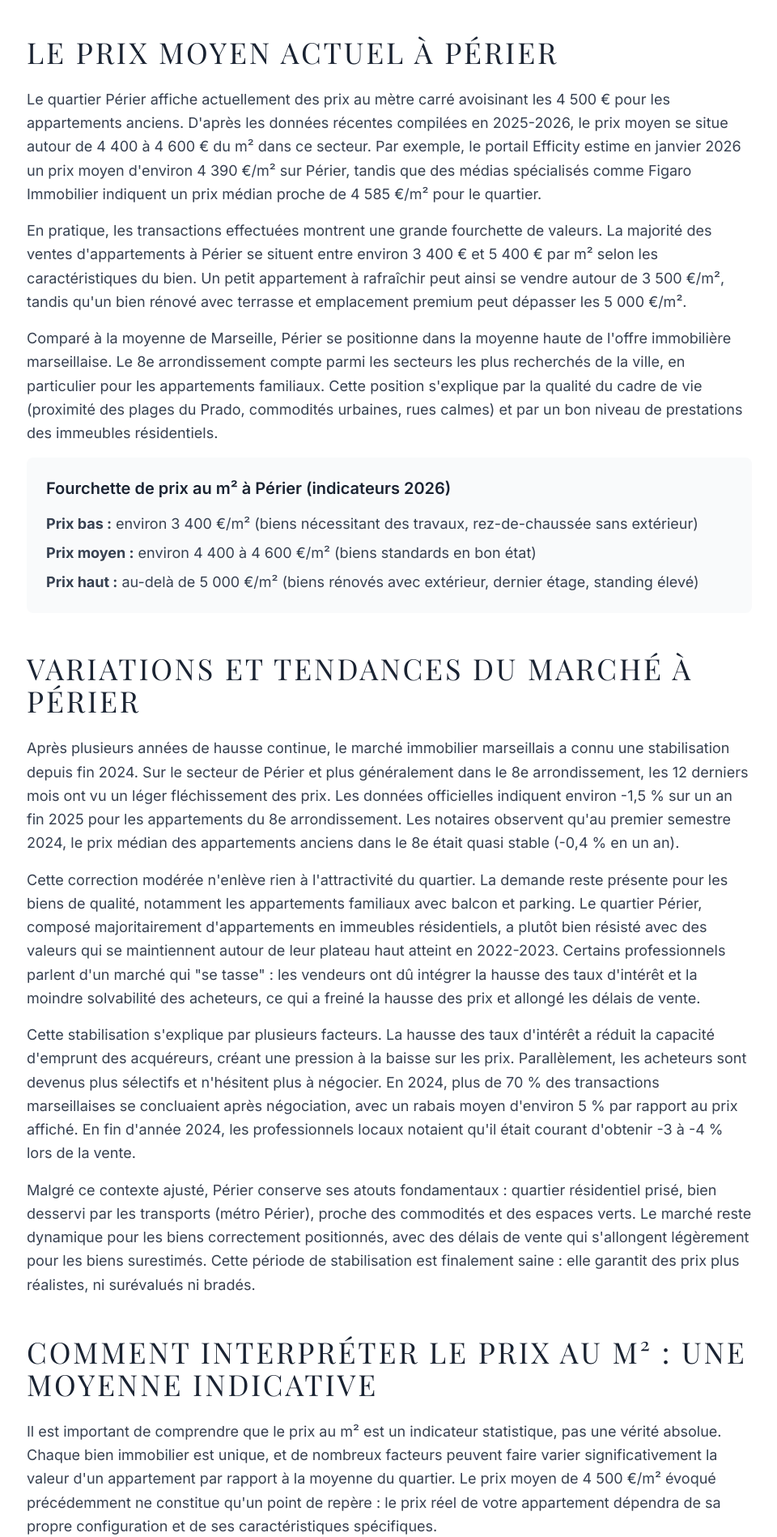
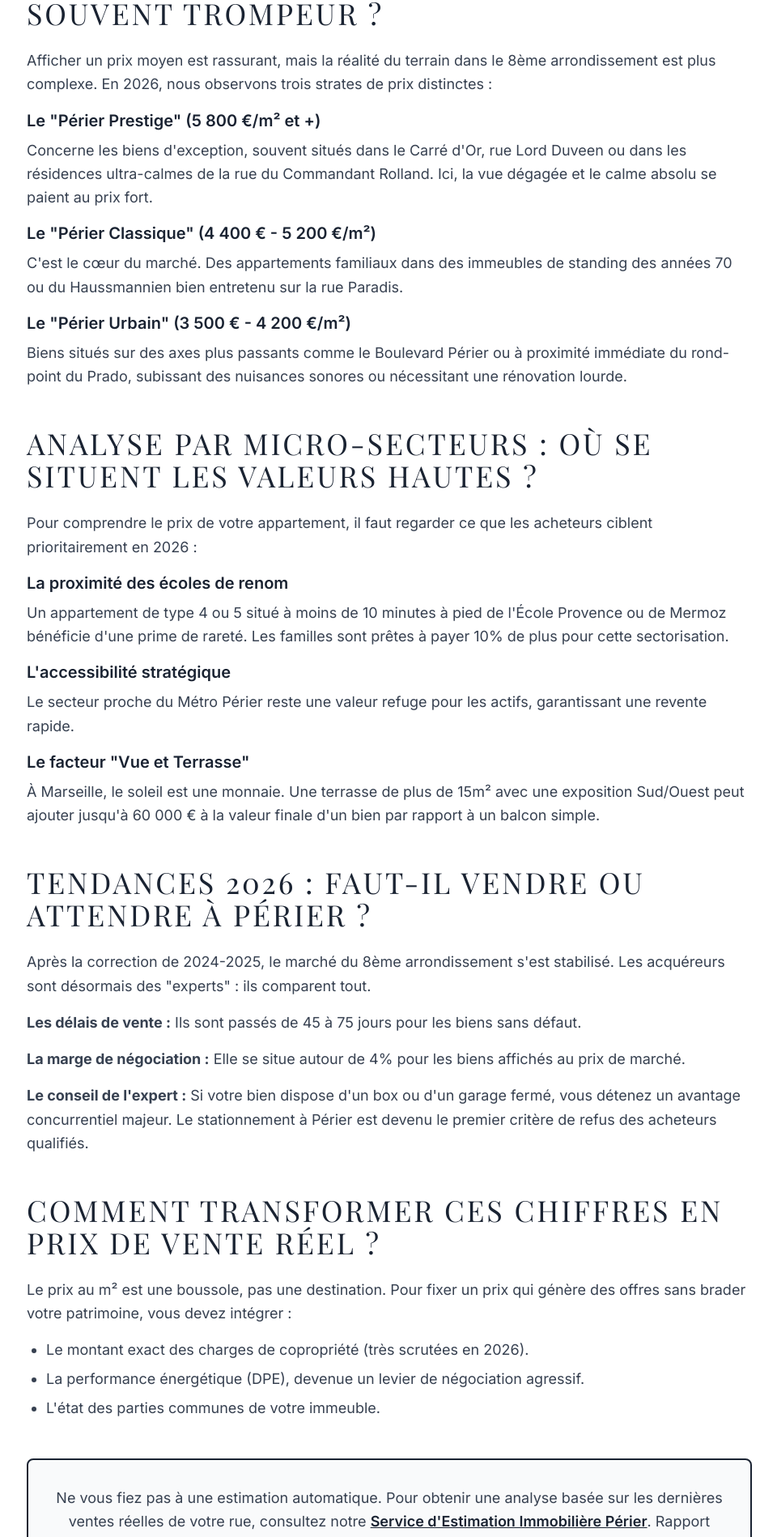
Before and after one commit to PAUL13009/lagenceducoeur13, a Next.js app: page /actualites/prix-m2-perier-marseille-8e in a window 1280 px wide. Shown: the part 753-2651 px from the top of the page at 81% size, without its empty margins (159-1119 px from the left). Built offline with nearby package versions, Linux system fonts and the light colour scheme.

Commit message:
Mise à jour du contenu et des métadonnées SEO de la page Prix m² Périer

```diff
--- a/app/actualites/prix-m2-perier-marseille-8e/page.tsx
+++ b/app/actualites/prix-m2-perier-marseille-8e/page.tsx
@@ -8,7 +8,7 @@ export default function PrixM2PerierPage() {
   // Injection des metadata SEO pour les composants client
   useEffect(() => {
     // Title
-    document.title = 'Prix m² Périer (Marseille 8e) en 2026 - Analyse des tendances immobilières';
+    document.title = 'Prix m2 Marseille Périer (8e) : Analyse Réelle 2026 par Rue';
 
     // Meta description
     let metaDescription = document.querySelector('meta[name="description"]') as HTMLMetaElement;
@@ -17,7 +17,7 @@ export default function PrixM2PerierPage() {
       metaDescription.setAttribute('name', 'description');
       document.head.appendChild(metaDescription);
     }
-    metaDescription.setAttribute('content', 'Découvrez le prix moyen du m² à Périer (Marseille 8e) en 2026. Données fiables, analyse du marché local, repères réalistes pour vendre ou acheter en toute sérénité.');
+    metaDescription.setAttribute('content', 'Découvrez le prix au m2 à Périer (13008) en 2026. Analyse des ventes réelles, quartiers prisés et impact du standing. Évitez les moyennes trompeuses.');
 
     // Canonical
     let canonical = document.querySelector('link[rel="canonical"]') as HTMLLinkElement;
@@ -63,7 +63,7 @@ export default function PrixM2PerierPage() {
           <div className="container mx-auto px-4 relative z-10">
             <div className="max-w-4xl mx-auto text-center">
               <h1 className="text-3xl md:text-4xl lg:text-5xl font-normal mb-8 uppercase tracking-wider" style={{ fontFamily: "'Playfair Display', serif", letterSpacing: '0.08em' }}>
-                Quel est le prix du m2 à Périer (Marseille 8e) en 2026 ?
+                Quel est le prix réel du m2 à Marseille Périer (8e) en 2026 ?
               </h1>
             </div>
           </div>
@@ -77,100 +77,131 @@ export default function PrixM2PerierPage() {
               {/* Introduction */}
               <div className="mb-12">
                 <p className="text-lg text-gray-700 leading-relaxed mb-6">
-                  Connaître le prix moyen au mètre carré dans son quartier est essentiel pour vendre ou acheter un bien immobilier en toute sérénité. Cet article présente les derniers chiffres du marché immobilier à Périer, quartier résidentiel du 8e arrondissement de Marseille, ainsi que les tendances observées ces dernières années. Les données présentées proviennent de sources fiables (base DVF des ventes réelles, observatoires immobiliers) et donnent un aperçu réaliste de la valeur de l'immobilier dans ce secteur. Comprendre ces repères permet de mieux appréhender son projet, qu'il s'agisse de vendre au juste prix ou d'acheter en connaissance de cause.
+                  Le quartier Périer n'est pas une statistique, c'est un micromarché. Si les portails nationaux affichent une moyenne lissée autour de 4 550 €/m², cette donnée est souvent inutile pour un propriétaire. À Périer, entre un rez-de-chaussée sombre et un dernier étage avec terrasse avec une vue sur la colline de Notre Dame de la Garde, le prix peut varier du simple au double.
                 </p>
               </div>
 
-              {/* Prix moyen actuel */}
+              {/* Pourquoi le prix moyen à Périer est souvent trompeur */}
               <div className="mb-12">
                 <h2 className="text-3xl md:text-4xl font-normal text-gray-900 mb-6 uppercase tracking-wider" style={{ fontFamily: "'Playfair Display', serif", letterSpacing: '0.08em', color: '#1a2332' }}>
-                  Le prix moyen actuel à Périer
+                  Pourquoi le prix moyen à Périer est souvent trompeur ?
                 </h2>
                 <p className="text-lg text-gray-700 leading-relaxed mb-4">
-                  Le quartier Périer affiche actuellement des prix au mètre carré avoisinant les 4 500 € pour les appartements anciens. D'après les données récentes compilées en 2025-2026, le prix moyen se situe autour de 4 400 à 4 600 € du m² dans ce secteur. Par exemple, le portail Efficity estime en janvier 2026 un prix moyen d'environ 4 390 €/m² sur Périer, tandis que des médias spécialisés comme Figaro Immobilier indiquent un prix médian proche de 4 585 €/m² pour le quartier.
+                  Afficher un prix moyen est rassurant, mais la réalité du terrain dans le 8ème arrondissement est plus complexe. En 2026, nous observons trois strates de prix distinctes :
                 </p>
-                <p className="text-lg text-gray-700 leading-relaxed mb-4">
-                  En pratique, les transactions effectuées montrent une grande fourchette de valeurs. La majorité des ventes d'appartements à Périer se situent entre environ 3 400 € et 5 400 € par m² selon les caractéristiques du bien. Un petit appartement à rafraîchir peut ainsi se vendre autour de 3 500 €/m², tandis qu'un bien rénové avec terrasse et emplacement premium peut dépasser les 5 000 €/m².
-                </p>
-                <p className="text-lg text-gray-700 leading-relaxed mb-4">
-                  Comparé à la moyenne de Marseille, Périer se positionne dans la moyenne haute de l'offre immobilière marseillaise. Le 8e arrondissement compte parmi les secteurs les plus recherchés de la ville, en particulier pour les appartements familiaux. Cette position s'explique par la qualité du cadre de vie (proximité des plages du Prado, commodités urbaines, rues calmes) et par un bon niveau de prestations des immeubles résidentiels.
-                </p>
-                <div className="bg-gray-50 p-6 rounded-lg mb-6">
-                  <h3 className="text-xl font-semibold text-gray-900 mb-4" style={{ color: '#1a2332' }}>
-                    Fourchette de prix au m² à Périer (indicateurs 2026)
-                  </h3>
-                  <ul className="space-y-2 text-lg text-gray-700">
-                    <li><strong>Prix bas :</strong> environ 3 400 €/m² (biens nécessitant des travaux, rez-de-chaussée sans extérieur)</li>
-                    <li><strong>Prix moyen :</strong> environ 4 400 à 4 600 €/m² (biens standards en bon état)</li>
-                    <li><strong>Prix haut :</strong> au-delà de 5 000 €/m² (biens rénovés avec extérieur, dernier étage, standing élevé)</li>
-                  </ul>
+                <div className="space-y-4 mb-6">
+                  <div>
+                    <h3 className="text-xl font-semibold text-gray-900 mb-2" style={{ color: '#1a2332' }}>
+                      Le "Périer Prestige" (5 800 €/m² et +)
+                    </h3>
+                    <p className="text-lg text-gray-700 leading-relaxed">
+                      Concerne les biens d'exception, souvent situés dans le Carré d'Or, rue Lord Duveen ou dans les résidences ultra-calmes de la rue du Commandant Rolland. Ici, la vue dégagée et le calme absolu se paient au prix fort.
+                    </p>
+                  </div>
+                  <div>
+                    <h3 className="text-xl font-semibold text-gray-900 mb-2" style={{ color: '#1a2332' }}>
+                      Le "Périer Classique" (4 400 € - 5 200 €/m²)
+                    </h3>
+                    <p className="text-lg text-gray-700 leading-relaxed">
+                      C'est le cœur du marché. Des appartements familiaux dans des immeubles de standing des années 70 ou du Haussmannien bien entretenu sur la rue Paradis.
+                    </p>
+                  </div>
+                  <div>
+                    <h3 className="text-xl font-semibold text-gray-900 mb-2" style={{ color: '#1a2332' }}>
+                      Le "Périer Urbain" (3 500 € - 4 200 €/m²)
+                    </h3>
+                    <p className="text-lg text-gray-700 leading-relaxed">
+                      Biens situés sur des axes plus passants comme le Boulevard Périer ou à proximité immédiate du rond-point du Prado, subissant des nuisances sonores ou nécessitant une rénovation lourde.
+                    </p>
+                  </div>
                 </div>
               </div>
 
-              {/* Variations et tendances */}
+              {/* Analyse par micro-secteurs */}
               <div className="mb-12">
                 <h2 className="text-3xl md:text-4xl font-normal text-gray-900 mb-6 uppercase tracking-wider" style={{ fontFamily: "'Playfair Display', serif", letterSpacing: '0.08em', color: '#1a2332' }}>
-                  Variations et tendances du marché à Périer
+                  Analyse par micro-secteurs : Où se situent les valeurs hautes ?
                 </h2>
                 <p className="text-lg text-gray-700 leading-relaxed mb-4">
-                  Après plusieurs années de hausse continue, le marché immobilier marseillais a connu une stabilisation depuis fin 2024. Sur le secteur de Périer et plus généralement dans le 8e arrondissement, les 12 derniers mois ont vu un léger fléchissement des prix. Les données officielles indiquent environ -1,5 % sur un an fin 2025 pour les appartements du 8e arrondissement. Les notaires observent qu'au premier semestre 2024, le prix médian des appartements anciens dans le 8e était quasi stable (-0,4 % en un an).
+                  Pour comprendre le prix de votre appartement, il faut regarder ce que les acheteurs ciblent prioritairement en 2026 :
                 </p>
-                <p className="text-lg text-gray-700 leading-relaxed mb-4">
-                  Cette correction modérée n'enlève rien à l'attractivité du quartier. La demande reste présente pour les biens de qualité, notamment les appartements familiaux avec balcon et parking. Le quartier Périer, composé majoritairement d'appartements en immeubles résidentiels, a plutôt bien résisté avec des valeurs qui se maintiennent autour de leur plateau haut atteint en 2022-2023. Certains professionnels parlent d'un marché qui "se tasse" : les vendeurs ont dû intégrer la hausse des taux d'intérêt et la moindre solvabilité des acheteurs, ce qui a freiné la hausse des prix et allongé les délais de vente.
-                </p>
-                <p className="text-lg text-gray-700 leading-relaxed mb-4">
-                  Cette stabilisation s'explique par plusieurs facteurs. La hausse des taux d'intérêt a réduit la capacité d'emprunt des acquéreurs, créant une pression à la baisse sur les prix. Parallèlement, les acheteurs sont devenus plus sélectifs et n'hésitent plus à négocier. En 2024, plus de 70 % des transactions marseillaises se concluaient après négociation, avec un rabais moyen d'environ 5 % par rapport au prix affiché. En fin d'année 2024, les professionnels locaux notaient qu'il était courant d'obtenir -3 à -4 % lors de la vente.
-                </p>
-                <p className="text-lg text-gray-700 leading-relaxed mb-6">
-                  Malgré ce contexte ajusté, Périer conserve ses atouts fondamentaux : quartier résidentiel prisé, bien desservi par les transports (métro Périer), proche des commodités et des espaces verts. Le marché reste dynamique pour les biens correctement positionnés, avec des délais de vente qui s'allongent légèrement pour les biens surestimés. Cette période de stabilisation est finalement saine : elle garantit des prix plus réalistes, ni surévalués ni bradés.
-                </p>
+                <div className="space-y-4 mb-6">
+                  <div>
+                    <h3 className="text-xl font-semibold text-gray-900 mb-2" style={{ color: '#1a2332' }}>
+                      La proximité des écoles de renom
+                    </h3>
+                    <p className="text-lg text-gray-700 leading-relaxed">
+                      Un appartement de type 4 ou 5 situé à moins de 10 minutes à pied de l'École Provence ou de Mermoz bénéficie d'une prime de rareté. Les familles sont prêtes à payer 10% de plus pour cette sectorisation.
+                    </p>
+                  </div>
+                  <div>
+                    <h3 className="text-xl font-semibold text-gray-900 mb-2" style={{ color: '#1a2332' }}>
+                      L'accessibilité stratégique
+                    </h3>
+                    <p className="text-lg text-gray-700 leading-relaxed">
+                      Le secteur proche du Métro Périer reste une valeur refuge pour les actifs, garantissant une revente rapide.
+                    </p>
+                  </div>
+                  <div>
+                    <h3 className="text-xl font-semibold text-gray-900 mb-2" style={{ color: '#1a2332' }}>
+                      Le facteur "Vue et Terrasse"
+                    </h3>
+                    <p className="text-lg text-gray-700 leading-relaxed">
+                      À Marseille, le soleil est une monnaie. Une terrasse de plus de 15m² avec une exposition Sud/Ouest peut ajouter jusqu'à 60 000 € à la valeur finale d'un bien par rapport à un balcon simple.
+                    </p>
+                  </div>
+                </div>
               </div>
 
-              {/* Comment interpréter le prix au m² */}
+              {/* Tendances 2026 */}
               <div className="mb-12">
                 <h2 className="text-3xl md:text-4xl font-normal text-gray-900 mb-6 uppercase tracking-wider" style={{ fontFamily: "'Playfair Display', serif", letterSpacing: '0.08em', color: '#1a2332' }}>
-                  Comment interpréter le prix au m² : une moyenne indicative
+                  Tendances 2026 : Faut-il vendre ou attendre à Périer ?
                 </h2>
                 <p className="text-lg text-gray-700 leading-relaxed mb-4">
-                  Il est important de comprendre que le prix au m² est un indicateur statistique, pas une vérité absolue. Chaque bien immobilier est unique, et de nombreux facteurs peuvent faire varier significativement la valeur d'un appartement par rapport à la moyenne du quartier. Le prix moyen de 4 500 €/m² évoqué précédemment ne constitue qu'un point de repère : le prix réel de votre appartement dépendra de sa propre configuration et de ses caractéristiques spécifiques.
+                  Après la correction de 2024-2025, le marché du 8ème arrondissement s'est stabilisé. Les acquéreurs sont désormais des "experts" : ils comparent tout.
                 </p>
+                <div className="space-y-4 mb-6">
+                  <p className="text-lg text-gray-700 leading-relaxed">
+                    <strong>Les délais de vente :</strong> Ils sont passés de 45 à 75 jours pour les biens sans défaut.
+                  </p>
+                  <p className="text-lg text-gray-700 leading-relaxed">
+                    <strong>La marge de négociation :</strong> Elle se situe autour de 4% pour les biens affichés au prix de marché.
+                  </p>
+                  <p className="text-lg text-gray-700 leading-relaxed">
+                    <strong>Le conseil de l'expert :</strong> Si votre bien dispose d'un box ou d'un garage fermé, vous détenez un avantage concurrentiel majeur. Le stationnement à Périer est devenu le premier critère de refus des acheteurs qualifiés.
+                  </p>
+                </div>
+              </div>
+
+              {/* Comment transformer ces chiffres en prix de vente réel */}
+              <div className="mb-12">
+                <h2 className="text-3xl md:text-4xl font-normal text-gray-900 mb-6 uppercase tracking-wider" style={{ fontFamily: "'Playfair Display', serif", letterSpacing: '0.08em', color: '#1a2332' }}>
+                  Comment transformer ces chiffres en prix de vente réel ?
+                </h2>
                 <p className="text-lg text-gray-700 leading-relaxed mb-4">
-                  Plusieurs critères influencent directement la valeur au m² d'un appartement à Périer. L'étage et la présence d'un ascenseur ont un impact notable : un dernier étage lumineux avec ascenseur sera mieux valorisé qu'un rez-de-chaussée sombre, avec des écarts pouvant atteindre 10 à 15 %. La présence d'un extérieur privatif (balcon, loggia, terrasse) est également un facteur déterminant. Selon une étude de 2025, un appartement avec balcon ou terrasse en PACA se vend en moyenne +12 % plus cher qu'un bien similaire sans extérieur, et cette plus-value dépasse +15 % pour les grandes terrasses de plus de 10 m².
+                  Le prix au m² est une boussole, pas une destination. Pour fixer un prix qui génère des offres sans brader votre patrimoine, vous devez intégrer :
                 </p>
-                <p className="text-lg text-gray-700 leading-relaxed mb-4">
-                  L'état général du bien et celui de la copropriété jouent un rôle majeur. Un logement entièrement rénové se vendra nettement plus cher qu'un appartement nécessitant des travaux. Si des réparations importantes sont à prévoir (électricité, plomberie, ravalement de façade, étanchéité), le prix de vente s'en ressentira à la baisse, l'acheteur intégrant ces coûts futurs dans son calcul. De même, une copropriété bien entretenue, avec des charges maîtrisées et aucune grosse réparation à l'horizon, inspirera confiance et permettra de mieux maintenir la valeur du bien.
-                </p>
-                <div className="text-center mb-6">
+                <ul className="space-y-2 text-lg text-gray-700 mb-6 ml-6 list-disc">
+                  <li>Le montant exact des charges de copropriété (très scrutées en 2026).</li>
+                  <li>La performance énergétique (DPE), devenue un levier de négociation agressif.</li>
+                  <li>L'état des parties communes de votre immeuble.</li>
+                </ul>
+              </div>
+
+              {/* Encart Conversion */}
+              <div className="mb-12 bg-gray-50 p-8 rounded-lg border-2" style={{ borderColor: '#1a2332' }}>
+                <p className="text-lg text-gray-700 leading-relaxed mb-6 text-center">
+                  Ne vous fiez pas à une estimation automatique. Pour obtenir une analyse basée sur les dernières ventes réelles de votre rue, consultez notre{' '}
                   <Link
                     href="/actualites/estimation-perier-marseille-8e"
-                    className="cta-button group bg-transparent border-2 px-8 py-4 rounded-lg font-semibold inline-block shadow-lg transition-all flex items-center justify-center gap-2 mx-auto"
-                    style={{ borderColor: '#1a2332', color: '#1a2332' }}
+                    className="text-[#1a2332] underline hover:text-[#D4AF37] transition-colors font-semibold"
                   >
-                    <span>Pour une évaluation précise, faites estimer gratuitement votre appartement à Périer</span>
-                    <svg
-                      className="w-5 h-5 opacity-0 group-hover:opacity-100 transform translate-x-[-10px] group-hover:translate-x-0 transition-all duration-300 ease-out"
-                      fill="none"
-                      stroke="currentColor"
-                      viewBox="0 0 24 24"
-                    >
-                      <path strokeLinecap="round" strokeLinejoin="round" strokeWidth={2} d="M9 5l7 7-7 7" />
-                    </svg>
+                    Service d'Estimation Immobilière Périer
                   </Link>
-                </div>
-                <p className="text-lg text-gray-700 leading-relaxed mb-4">
-                  L'exposition et la luminosité sont également des critères valorisants. Un appartement bien exposé (sud ou est/ouest), lumineux, avec une vue dégagée, peut voir sa valeur augmenter de 5 % à 20 % par rapport à un logement sombre donnant sur une cour étroite. La micro-localisation dans le quartier compte également : un appartement situé dans une rue calme et recherchée, proche des commodités, se valorisera mieux qu'un équivalent donnant sur un boulevard passant. Deux adresses à 300 m de distance peuvent afficher plusieurs centaines d'euros d'écart par mètre carré si l'une est plus prisée que l'autre.
+                  . Rapport complet sous 24h.
                 </p>
-                <p className="text-lg text-gray-700 leading-relaxed mb-6">
-                  D'autres éléments peuvent également modifier la valeur : la surface totale (les petits appartements ont parfois un m² plus cher), la distribution des pièces, l'année de construction, la présence d'un stationnement privatif, ou encore l'environnement immédiat (présence d'espaces verts, commerces de proximité, standing perçu de la rue). En combinant tous ces facteurs, on comprend pourquoi le prix moyen ne suffit pas à décrire la réalité du marché à Périer.
-                </p>
-              </div>
-
-              {/* Conclusion */}
-              <div className="mb-12">
-                <p className="text-lg text-gray-700 leading-relaxed mb-6">
-                  En résumé, Périer reste un quartier attractif avec des prix solides autour de 4 500 €/m² en moyenne, mais la valeur de chaque bien dépend des critères particuliers que nous avons détaillés. Les chiffres présentés donnent un repère crédible et actuel du marché immobilier dans le quartier. Pour traduire ces données en valeur réelle pour votre appartement, il convient de les croiser avec les spécificités de votre logement et, idéalement, de solliciter une analyse personnalisée qui comparera votre bien aux ventes récentes équivalentes dans le quartier.
-                </p>
-                <div className="text-center mb-6">
+                <div className="text-center">
                   <Link
                     href="/actualites/estimation-perier-marseille-8e"
                     className="cta-button group bg-transparent border-2 px-8 py-4 rounded-lg font-semibold inline-block shadow-lg transition-all flex items-center justify-center gap-2 mx-auto"
```
